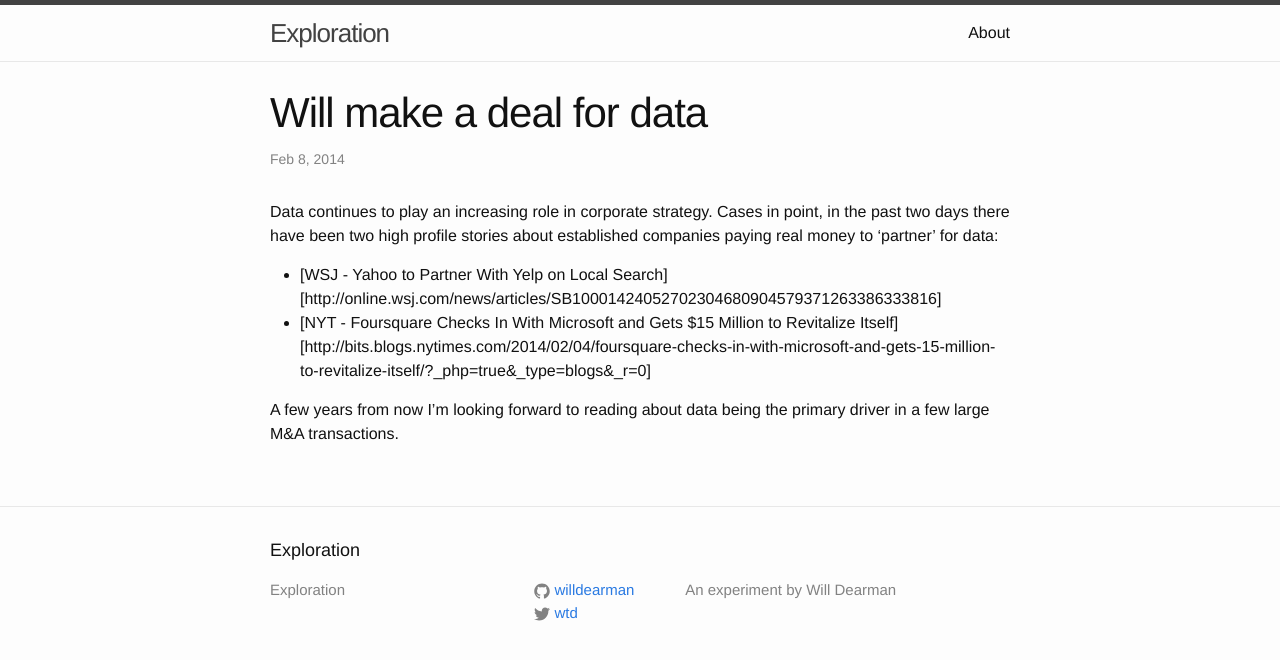
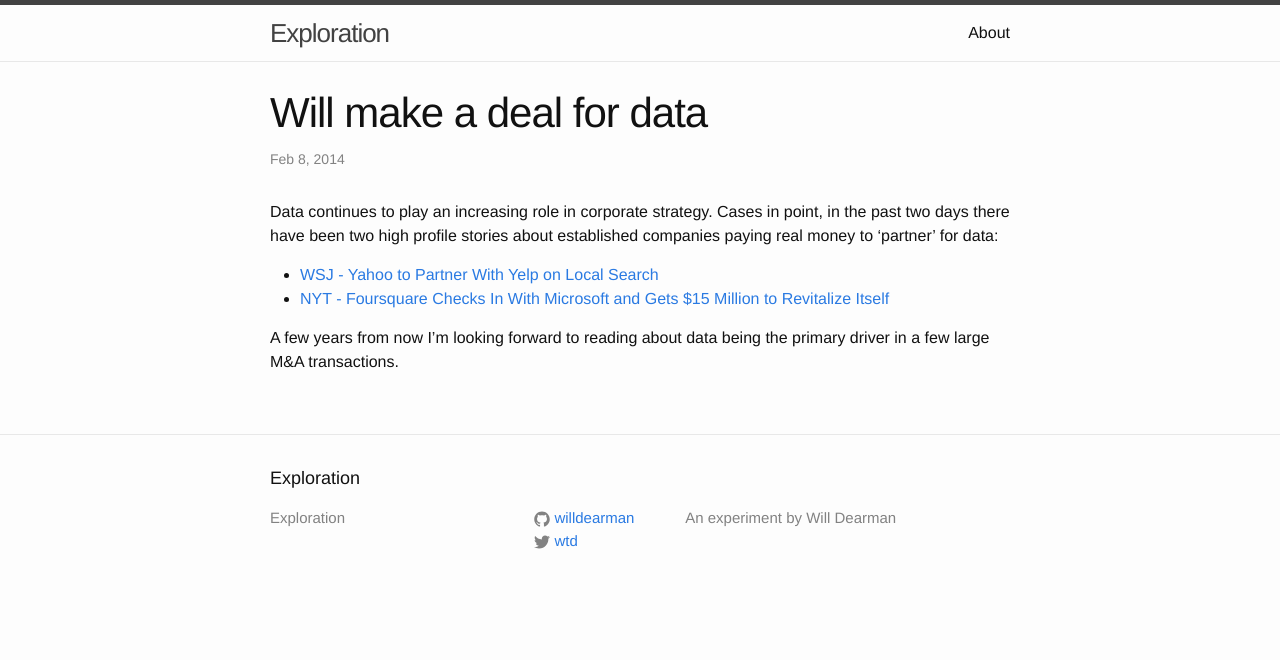
Before and after one commit to willdearman/willdearman, a Jekyll site: the page built from _posts/2014-02-08-will-make-a-deal-for-data.md, in a window 1280 px wide. Shown: the top 660 px of the page. Built offline with Jekyll 4.4.1, drawn with Linux system fonts in a browser that asks for light colours.

Commit message:
Still learnig markdown

```diff
--- a/_posts/2014-02-08-will-make-a-deal-for-data.md
+++ b/_posts/2014-02-08-will-make-a-deal-for-data.md
@@ -8,7 +8,7 @@ published: True
 ---
 Data continues to play an increasing role in corporate strategy. Cases in point, in the past two days there have been two high profile stories about established companies paying real money to ‘partner’ for data:
 
-- [WSJ - Yahoo to Partner With Yelp on Local Search][http://online.wsj.com/news/articles/SB10001424052702304680904579371263386333816]
-- [NYT - Foursquare Checks In With Microsoft and Gets $15 Million to Revitalize Itself][http://bits.blogs.nytimes.com/2014/02/04/foursquare-checks-in-with-microsoft-and-gets-15-million-to-revitalize-itself/?_php=true&_type=blogs&_r=0]
+- [WSJ - Yahoo to Partner With Yelp on Local Search](http://online.wsj.com/news/articles/SB10001424052702304680904579371263386333816)
+- [NYT - Foursquare Checks In With Microsoft and Gets $15 Million to Revitalize Itself](http://bits.blogs.nytimes.com/2014/02/04/foursquare-checks-in-with-microsoft-and-gets-15-million-to-revitalize-itself/?_php=true&_type=blogs&_r=0)
 
 A few years from now I’m looking forward to reading about data being the primary driver in a few large M&A transactions.
```
Also changed, not shown: _posts/2012-12-21-cure-for-curiosity.md (+2 -2 lines).
